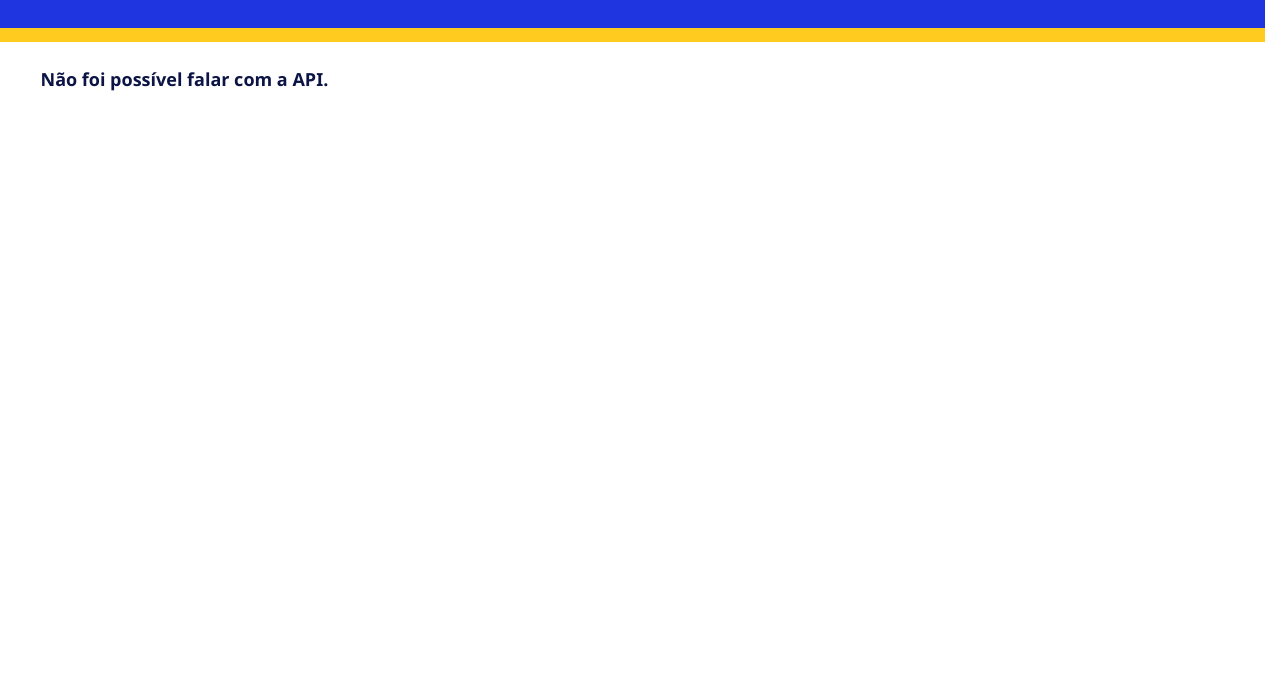
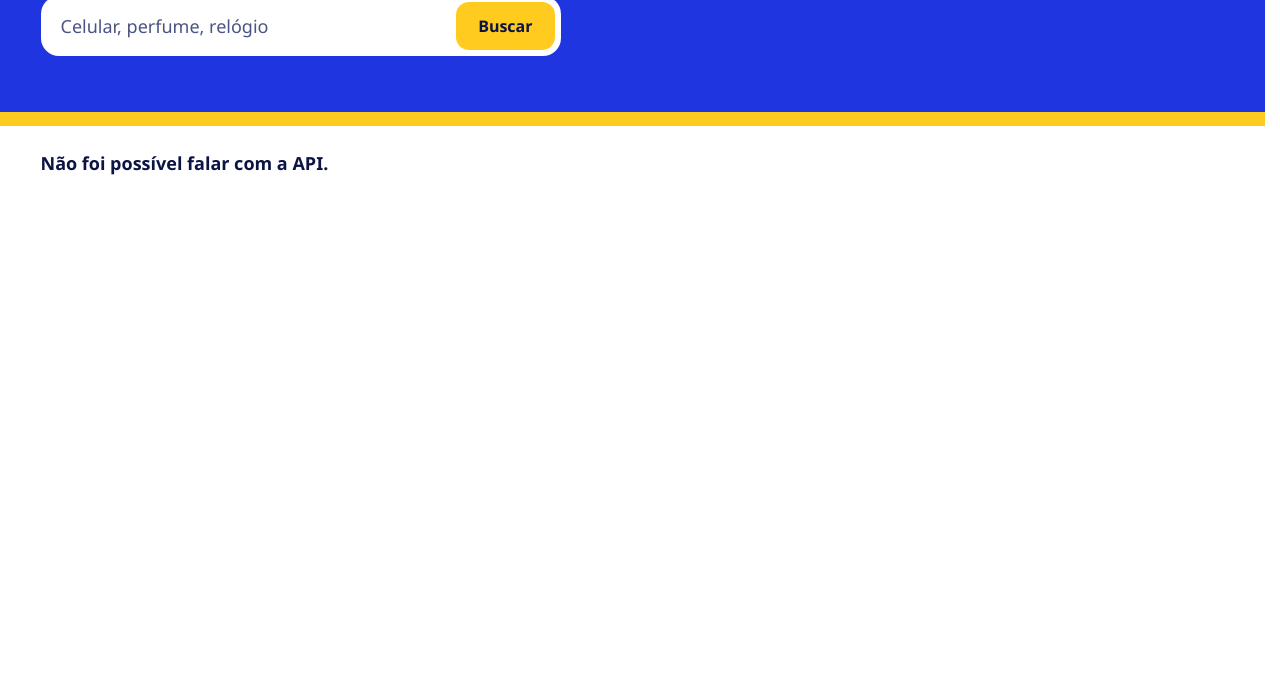
Before and after one commit to Guisantosss/ecomerce-senai-v2, a website: page index.html in a window 1280 px wide. Shown: the part 412-1100 px from the top of the page. Drawn offline with Linux system fonts and the light colour scheme; no server answers; a web font is replaced by a local one.

Commit message:
feat: adiciona o formulário de busca no cabeçalho
Co-Authored-By: Claude Opus 5.5 <noreply@anthropic.com>

```diff
--- a/css/estilo.css
+++ b/css/estilo.css
@@ -102,6 +102,43 @@ button { border: 0; font: inherit; cursor: pointer; }
   letter-spacing: -0.03em;
   text-wrap: balance;
 }
+
+.busca {
+  display: flex;
+  max-width: 520px;
+  margin-top: 24px;
+  padding: 6px;
+  border-radius: 18px;
+  background: var(--papel);
+}
+
+.busca:focus-within { outline: 3px solid var(--amarelo); outline-offset: 3px; }
+
+.busca input {
+  flex: 1;
+  min-width: 0;
+  padding-inline: 14px;
+  border: 0;
+  outline: 0;
+  box-shadow: none;
+  background: none;
+  color: var(--tinta);
+  font: inherit;
+  font-size: 1.125rem;
+}
+
+.busca input::placeholder { color: var(--suave); }
+
+.busca button {
+  min-height: 48px;
+  padding-inline: 22px;
+  border-radius: 13px;
+  background: var(--amarelo);
+  color: var(--tinta);
+  font-weight: 700;
+}
+
+.busca button:hover { background: var(--tinta); color: var(--papel); }
 
 @media (min-width: 700px) {
   .barra { padding-block: 24px; }
--- a/index.html
+++ b/index.html
@@ -24,6 +24,11 @@
       <div class="topo-grade">
         <div class="chamada">
           <h1>Do batom ao sofá, tudo na mesma prateleira.</h1>
+          <form id="busca" class="busca" role="search" autocomplete="off">
+            <label class="so-leitor" for="termo">Buscar produto</label>
+            <input id="termo" name="termo" type="search" placeholder="Celular, perfume, relógio">
+            <button type="submit">Buscar</button>
+          </form>
         </div>
       </div>
     </div>
```
